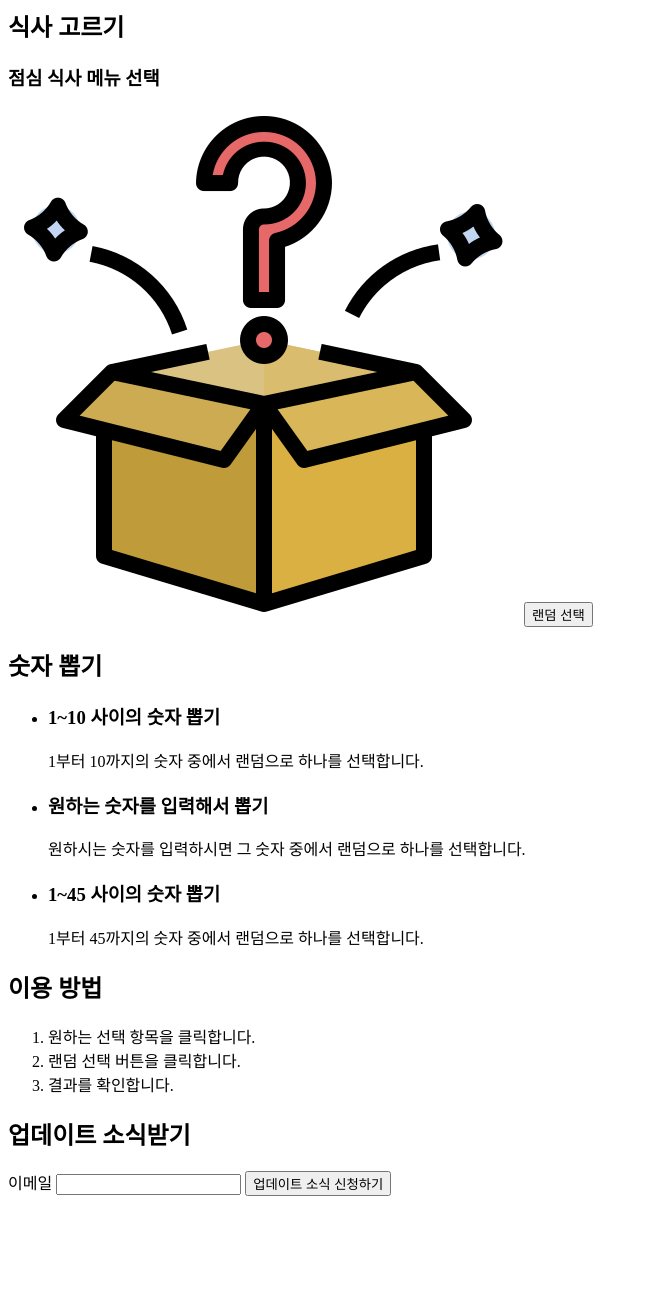
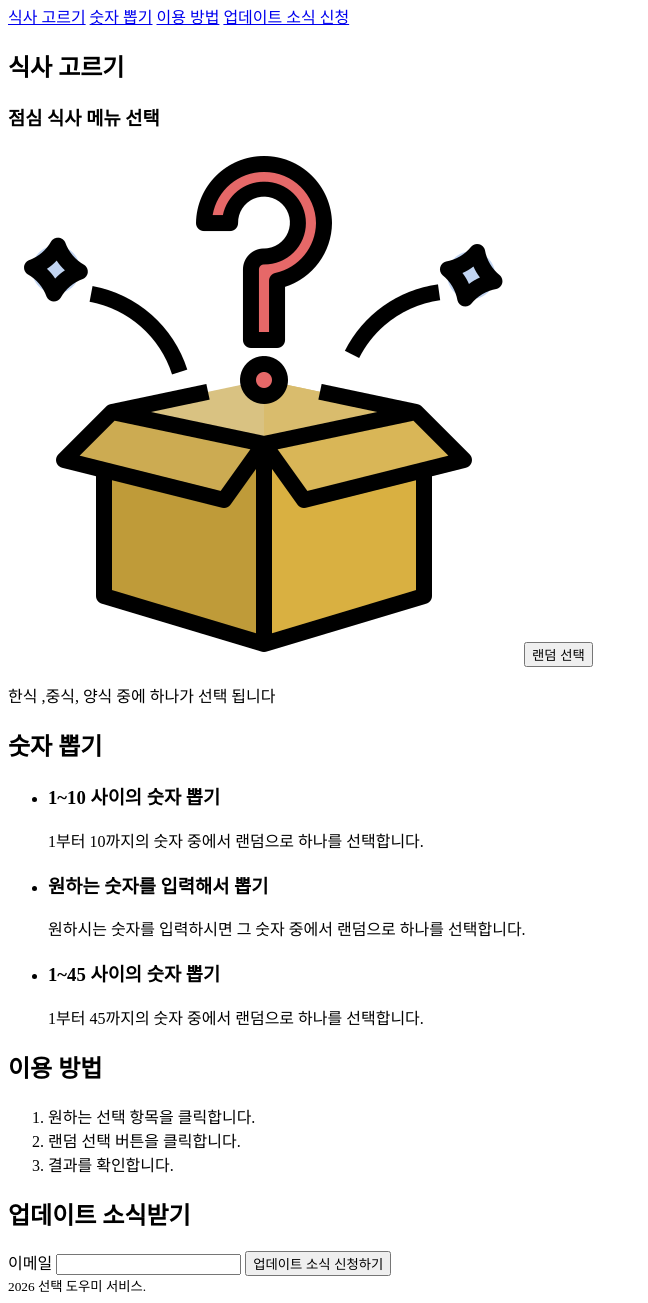
Before and after one commit to gnsdlok-lang/UIUX_sehun, a plain HTML site: page index.html in a window 1280 px wide. Shown: the part 125-1428 px from the top of the page, without its empty margins (0-648 px from the left). Before the commit the page ends 1329 px from the top, so only its background shows below. Drawn offline with Linux system fonts and the light colour scheme.

Commit message:
nav 넣기

```diff
--- a/index.html
+++ b/index.html
@@ -8,17 +8,31 @@
 </head>
 
 <body>
-    <!-- 선택이 어려운 사람을 위한 선택을 도와주는 해결책 -->
+    <!-- 사용자 : 선택이 어려운 사람을 도와주는 서비스
+        목적 : 사용자가 선택을 해야할 때 랜덤으로 선택해주는 서비스
+        핵심 해동 : 랜덤 선택 기능, 다양한 선택 항목 제공, 사용자 친화적인 인터페이스
+        정보 순서 : 소개 -> 항목 선택 -> 랜덤 선택 버튼 -> 결과 확인 -> 업데이트 소식 신청
+    -->
     <header>
         <h1>선택을 도와드립니다.</h1>
         <p>당신이 해야할 선택을 골라주세요</p>
+
+        <nav aria-label="주요 메뉴">
+            <a href="#about">식사 고르기</a>
+            <a href="#feature">숫자 뽑기</a>
+            <a href="#step">이용 방법</a>
+            <a href="#subscribe">업데이트 소식 신청</a>
+        </nav>
     </header>
-
+    <main>
+        <section id="about">
             <h2>식사 고르기</h2>
             <h3>점심 식사 메뉴 선택</h3>
             <img src="assets/images/random_box.png" alt="랜덤 박스 이미지">
             <button onclick="randomChoice()">랜덤 선택</button>
-
+            <p> 한식 ,중식, 양식 중에 하나가 선택 됩니다</p>
+        </section>
+        <section id="feature">
             <h2> 숫자 뽑기</h2>
             <ul>
                 <li>
@@ -37,6 +51,8 @@
 
             </ul>
 
+        </section>
+        <section id="step">
             <h2>이용 방법</h2>
             <ol>
                 <li>원하는 선택 항목을 클릭합니다.</li>
@@ -44,6 +60,8 @@
                 <li>결과를 확인합니다.</li>
             </ol>
 
+        </section>
+        <section id="subscribe">
             <h2>업데이트 소식받기</h2>
             <form>
                 <label for="email">이메일</label>
@@ -51,6 +69,15 @@
                 <button type="submit">업데이트 소식 신청하기</button>
             </form>
 
+        </section>
+
+    </main>
+
+    <footer>
+            <small>2026 선택 도우미 서비스.</small>
+    </footer>
+
+
 </body>
 
 </html>
```
Lines whose indentation alone changed are shown as unchanged.
